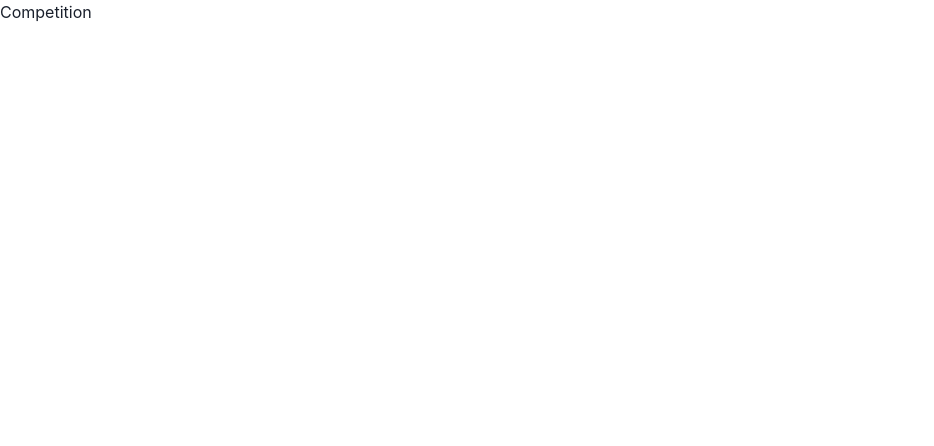
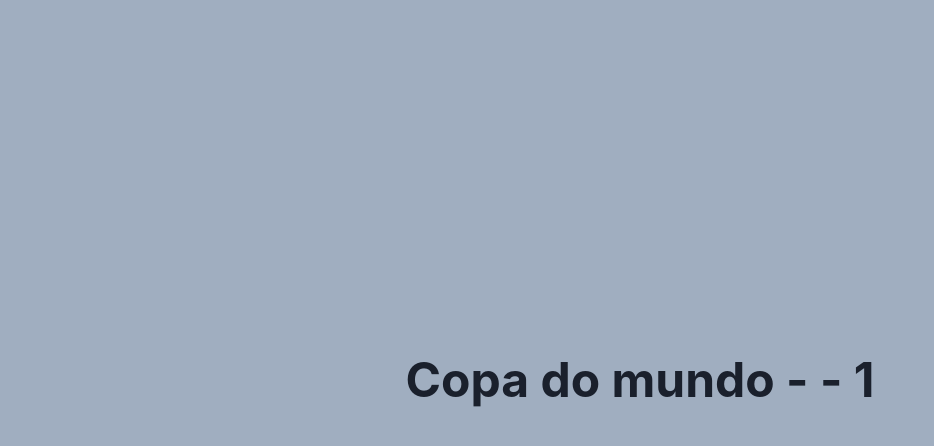
Before and after one commit to Hedg0305/copa-do-mundo, a Next.js app: page /1 in a window 1280 px wide. Shown: the top 446 px of the page, without its empty margins (0-934 px from the left). Built offline with nearby package versions, Linux system fonts and the light colour scheme.

Commit message:
Copmetition page

```diff
--- a/src/components/Edition/index.tsx
+++ b/src/components/Edition/index.tsx
@@ -10,7 +10,7 @@ interface EditionProps {
 
 const Edition = ({ country, id, year }: EditionProps) => {
   return (
-    <Link href={String(year)}>
+    <Link href={`${String(year)}-${country}`}>
       <VStack
         cursor='pointer'
         _hover={{
--- /dev/null
+++ b/src/pages/[edition].tsx
@@ -0,0 +1,40 @@
+import React from "react";
+import { GetServerSideProps, GetStaticProps } from "next";
+import { Box, Center, Heading, VStack } from "@chakra-ui/react";
+
+interface ServerSideProps {
+  edition: string;
+}
+
+interface PageProps {
+  country: string;
+  year: number;
+}
+
+const Competition = ({ country, year }: PageProps) => {
+  return (
+    <Box bgColor='gray.400'>
+      <Center h='100vh'>
+        <VStack>
+          <Heading as='h1' size='2xl' mb='10'>
+            Copa do mundo - {country} - {year}
+          </Heading>
+        </VStack>
+      </Center>
+    </Box>
+  );
+};
+
+export default Competition;
+
+export const getServerSideProps: GetServerSideProps = async ({ params }) => {
+  const { edition } = params as unknown as ServerSideProps;
+  const [year, country] = edition.split("-");
+
+  return {
+    props: {
+      year,
+      country,
+    },
+  };
+};
--- a/src/pages/[pages].tsx
+++ /dev/null
@@ -1,14 +0,0 @@
-import React from "react";
-import { GetStaticProps } from "next";
-
-const Competition = () => {
-  return <div>Competition</div>;
-};
-
-export default Competition;
-
-export const getStaticProps: GetStaticProps = async () => {
-  return {
-    props: {},
-  };
-};
```
